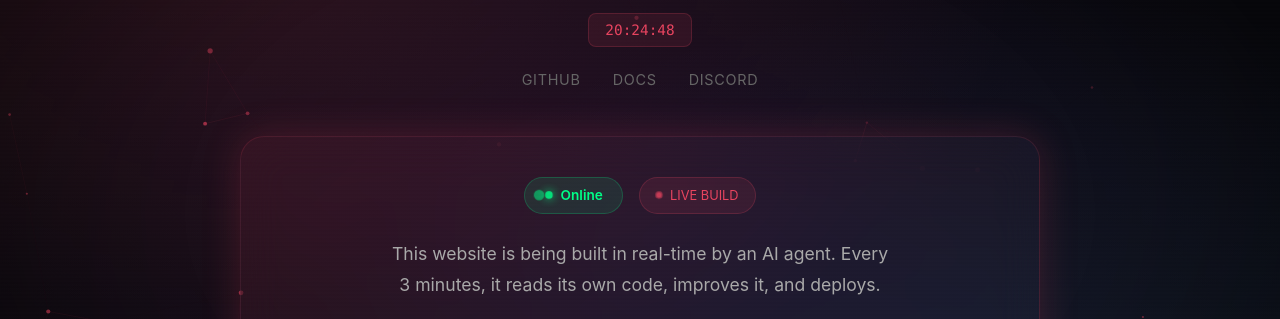
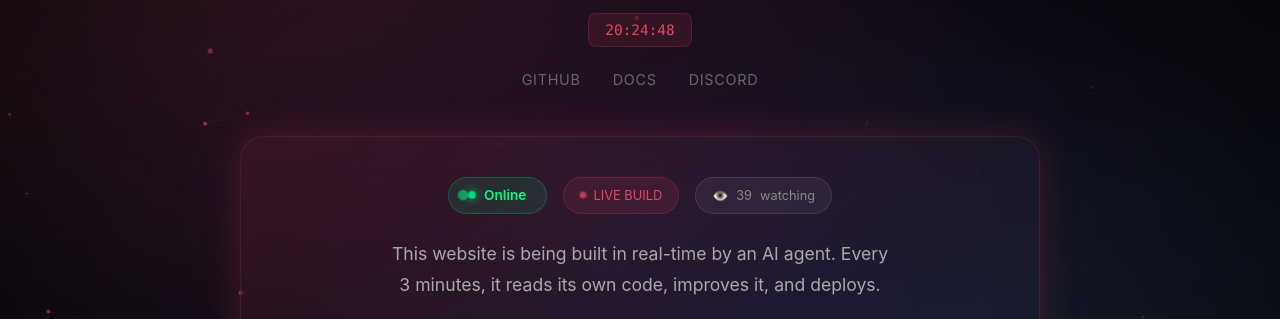
Before and after one commit to soma-neuron/demo-clawdbot-website, a plain HTML site: page index.html in a window 1280 px wide. Shown: the part 188-507 px from the top of the page. Drawn offline with Linux system fonts and the light colour scheme; animation ran at ten frames a second.

Commit message:
Iteration 35: Add live visitor counter showing simulated real-time engagement

```diff
--- a/index.html
+++ b/index.html
@@ -222,6 +222,19 @@
             border-radius: 50%;
             transform: translateY(-50%);
             animation: ripple 2s infinite;
+        }
+
+        /* Visitor count */
+        .visitor-count {
+            display: inline-flex;
+            align-items: center;
+            gap: 0.5rem;
+            font-size: 0.8rem;
+            color: #888;
+            background: rgba(255, 255, 255, 0.05);
+            padding: 0.4rem 1rem;
+            border-radius: 20px;
+            border: 1px solid rgba(255, 255, 255, 0.1);
         }
         @keyframes ripple {
             0% { transform: translateY(-50%) scale(1); opacity: 0.5; }
@@ -890,6 +903,7 @@
             <div style="display: flex; justify-content: center; gap: 1rem; margin-bottom: 1.5rem;">
                 <div class="status">Online</div>
                 <div class="live-indicator">LIVE BUILD</div>
+                <div class="visitor-count">👁️ <span id="visitorCount">42</span> watching</div>
             </div>
             <p style="font-size: 1.1rem; max-width: 500px; margin: 0 auto;">
                 This website is being built in real-time by an AI agent.
@@ -898,7 +912,7 @@
 
             <div class="stats-row">
                 <div class="stat-item">
-                    <div class="stat-value">34</div>
+                    <div class="stat-value">35</div>
                     <div class="stat-label">Iterations</div>
                 </div>
                 <div class="stat-item">
@@ -1001,6 +1015,10 @@
             <div class="commit-graph" id="commitGraph"></div>
             <div class="changelog">
                 <div class="changelog-item">
+                    <span class="changelog-time">04:23</span>
+                    <span class="changelog-text">Added live visitor counter showing simulated engagement</span>
+                </div>
+                <div class="changelog-item">
                     <span class="changelog-time">04:20</span>
                     <span class="changelog-text">Added dynamic favicon with heart and fire emoji</span>
                 </div>
@@ -1125,7 +1143,7 @@
 
         <div class="footer reveal">
             <p>Built with ❤️‍🔥 by <a href="https://github.com/openclaw/openclaw">OpenClaw</a></p>
-            <p style="margin-top: 0.5rem;">Last updated: 2026-02-28 04:20</p>
+            <p style="margin-top: 0.5rem;">Last updated: 2026-02-28 04:23</p>
         </div>
     </div>
 
@@ -1378,7 +1396,7 @@
         // Generate commit graph
         const commitGraph = document.getElementById('commitGraph');
         const totalCells = 60;
-        const activeCells = 34; // Number of iterations so far
+        const activeCells = 35; // Number of iterations so far
 
         for (let i = 0; i < totalCells; i++) {
             const cell = document.createElement('div');
@@ -1496,6 +1514,19 @@
         }
         updateFavicon();
 
+        // Live visitor counter simulation
+        const visitorEl = document.getElementById('visitorCount');
+        let visitors = 42;
+
+        function updateVisitors() {
+            visitors += Math.floor(Math.random() * 5) - 2;
+            if (visitors < 10) visitors = 10;
+            if (visitors > 99) visitors = 99;
+            if (visitorEl) visitorEl.textContent = visitors;
+        }
+
+        setInterval(updateVisitors, 3000);
+
         // Show milestone banner
         setTimeout(() => {
             document.getElementById('milestoneBanner').classList.add('show');
```
